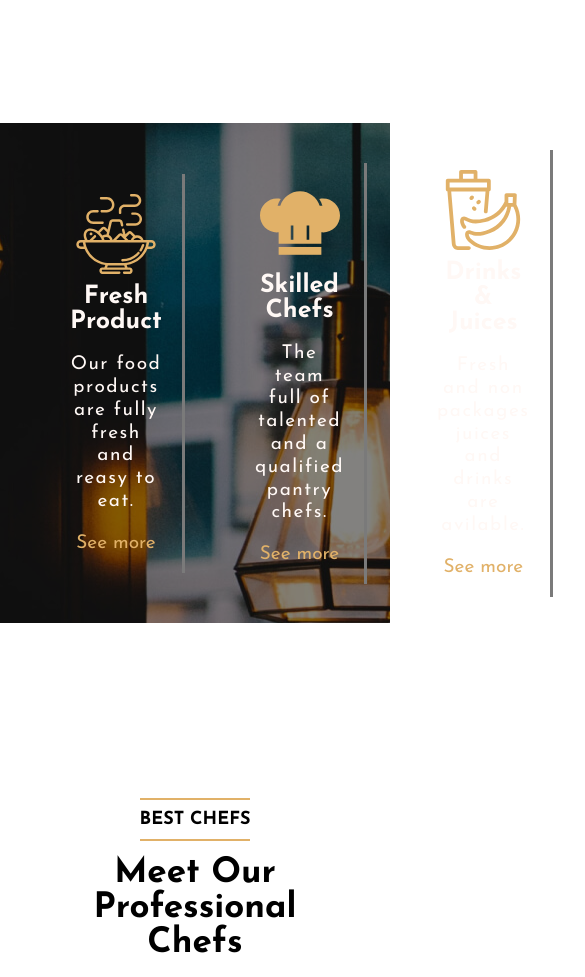
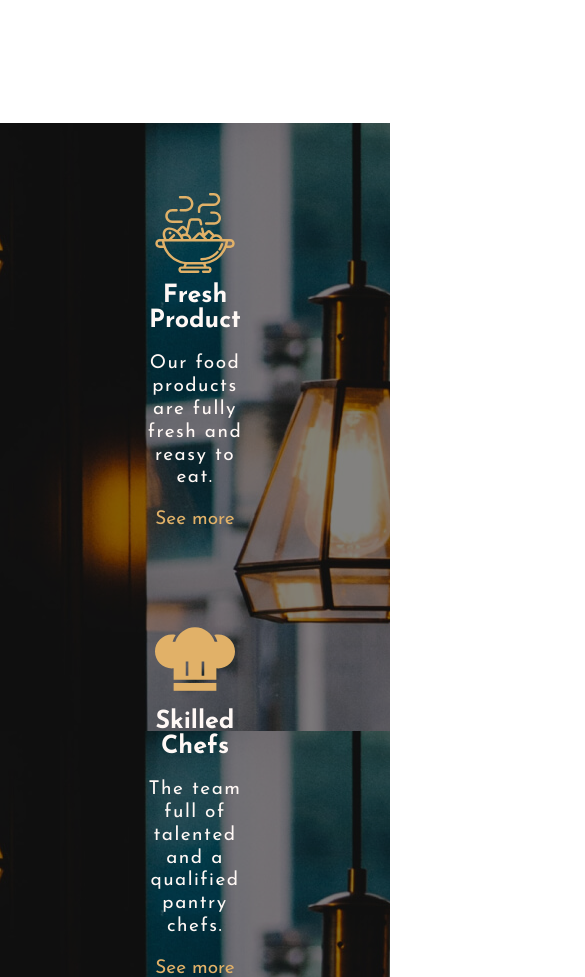
Before and after one commit to ahmedsameh74/restaurant, a Next.js app: page /about in a window 390 px wide. Shown: the part 2225-3202 px from the top of the page, 585 px wide, since content can reach past the window. Built offline with nearby package versions, Linux system fonts and the light colour scheme.

Commit message:
about, our-menu responsive

```diff
--- a/styles/AboutPage.module.css
+++ b/styles/AboutPage.module.css
@@ -133,3 +133,23 @@
     font-size: 19px;
     margin-top: 10px;
 }
+
+@media screen and (max-width: 768px) {
+    .banner {
+        flex-direction: column;
+        height: unset;
+    }
+
+    .about {
+        border: none !important;
+        width: 50%;
+    }
+
+    .chefs {
+        flex-direction: column;
+    }
+
+    .chefSocial{
+        transform: translateY(55px);
+    }
+}
--- a/styles/MenuForP.module.css
+++ b/styles/MenuForP.module.css
@@ -93,7 +93,7 @@
 
 @media screen and (max-width: 768px) {
   .menuPage {
-    flex-direction: column;
+    flex-direction: column !important;
     align-items: center;
     justify-content: center;
     padding: 70px 20px;
```
